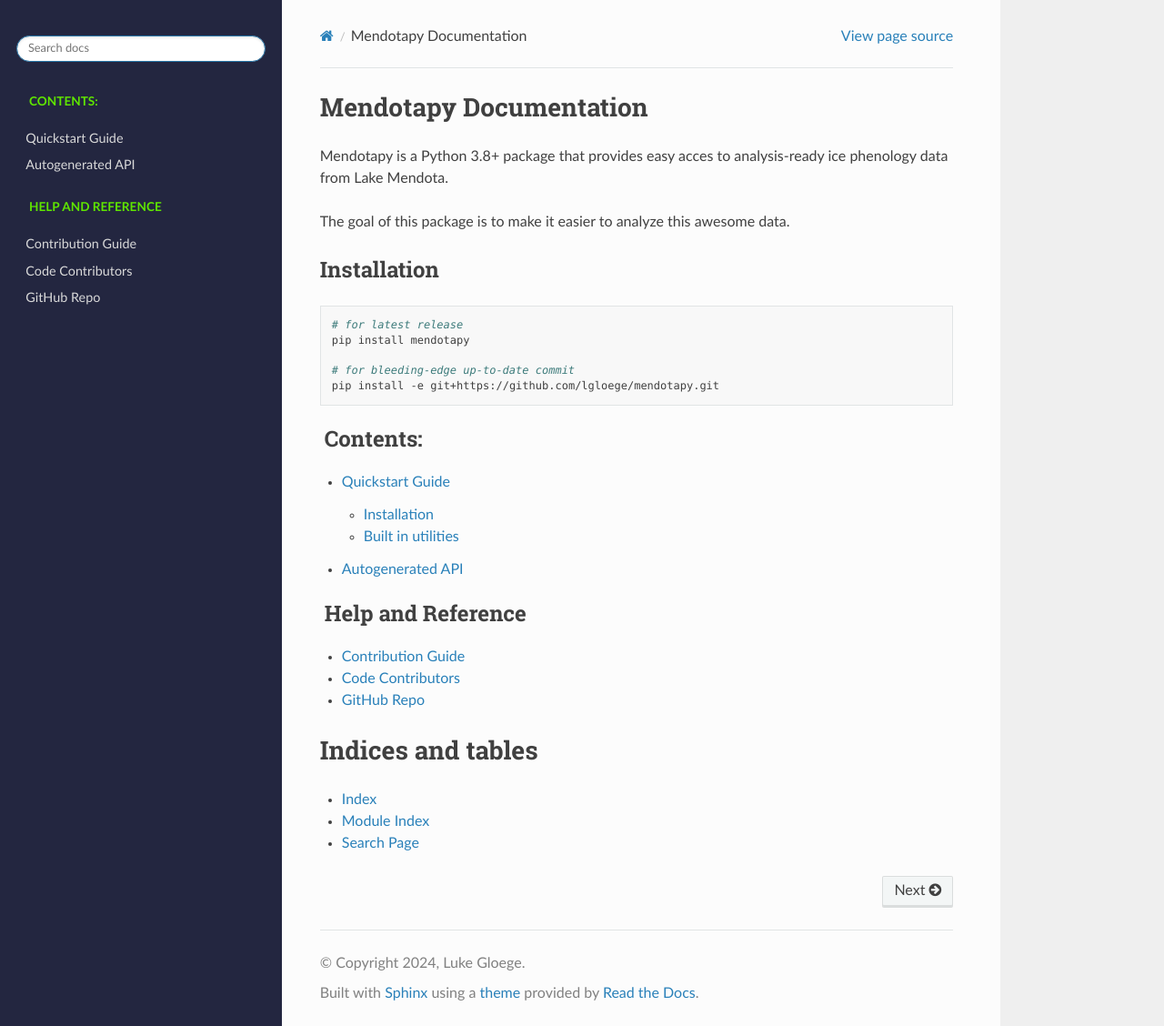
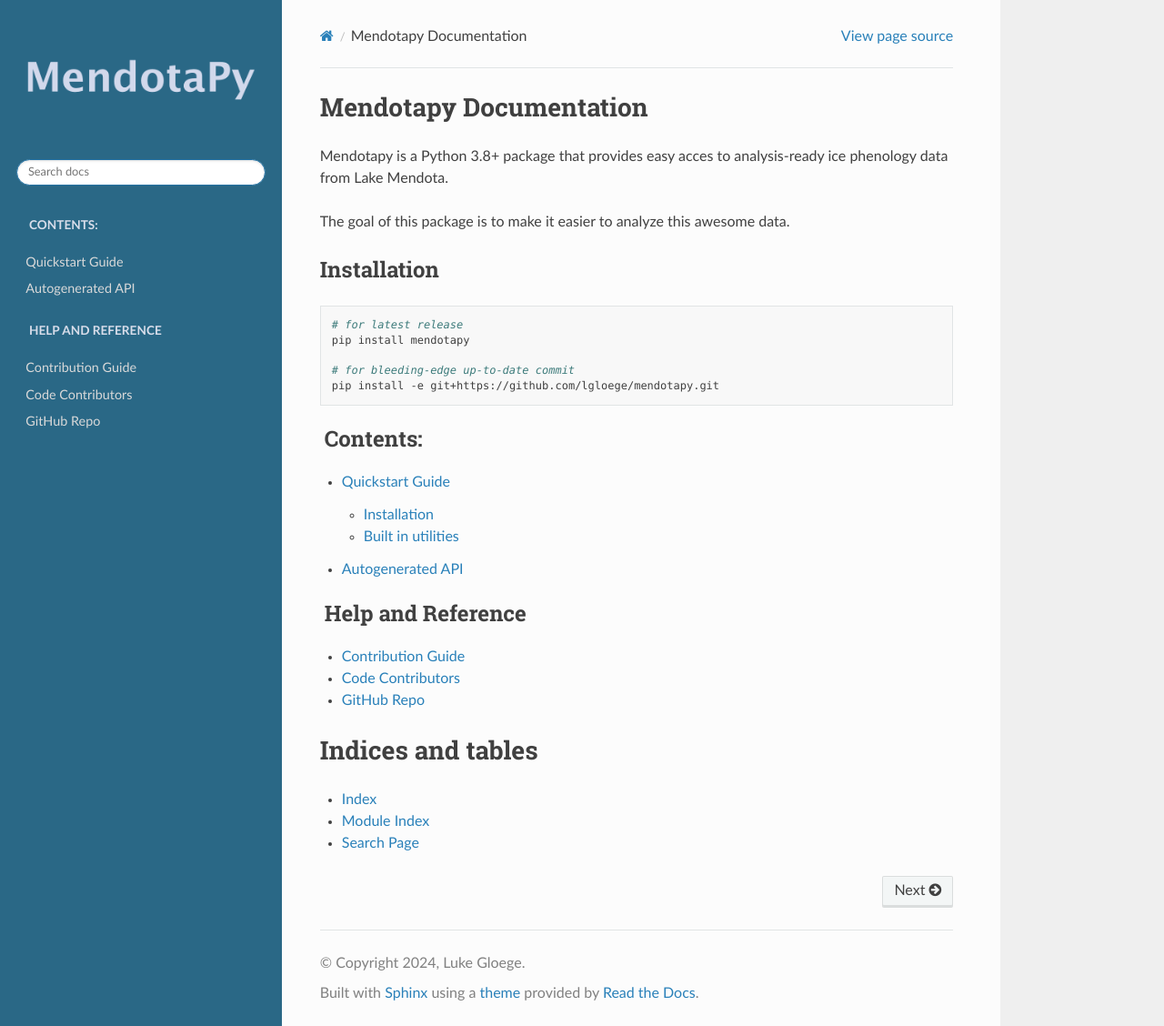
Before and after one commit to lgloege/mendotapy, a Sphinx documentation site: the page built from docs/index.rst, in a window 1280 px wide and 1128 px high. Shown: the whole window at 91% size. Built offline with Sphinx 7.4.7 and the Read the Docs theme 2.0.0, drawn with Linux system fonts in a browser that asks for light colours.

Commit message:
docs: add logo and update color scheme

```diff
--- a/docs/_static/css/custom.css
+++ b/docs/_static/css/custom.css
@@ -1,15 +1,15 @@
 .wy-nav-top{
-    background: #232640;
+    background: #2A6886;
 }
 
 .wy-nav-side{
-    background: #232640;
+    background: #2A6886;
     padding-left: 5px;
     width: 310px;
     }
 
 .wy-menu-vertical header, .wy-menu-vertical p.caption{
-    color: #5FE500
+    color: #d8ddea
 }
 
 .caption-text{
--- a/docs/conf.py
+++ b/docs/conf.py
@@ -62,11 +62,11 @@
 html_theme_options = {
     "logo_only": True,
     "display_version": False,
-    "style_nav_header_background": "#232640",
+    "style_nav_header_background": "#2A6886",
 }
 
 # make file (relative to this directory) to place at the top of the sidebar.
-html_logo = ""
+html_logo = "img/mendotapy-logo.png"
 html_theme = "sphinx_rtd_theme"
 html_static_path = ['_static']
 html_css_files = [
```
Also changed, not shown: docs/img/mendotapy-logo.png (added).
